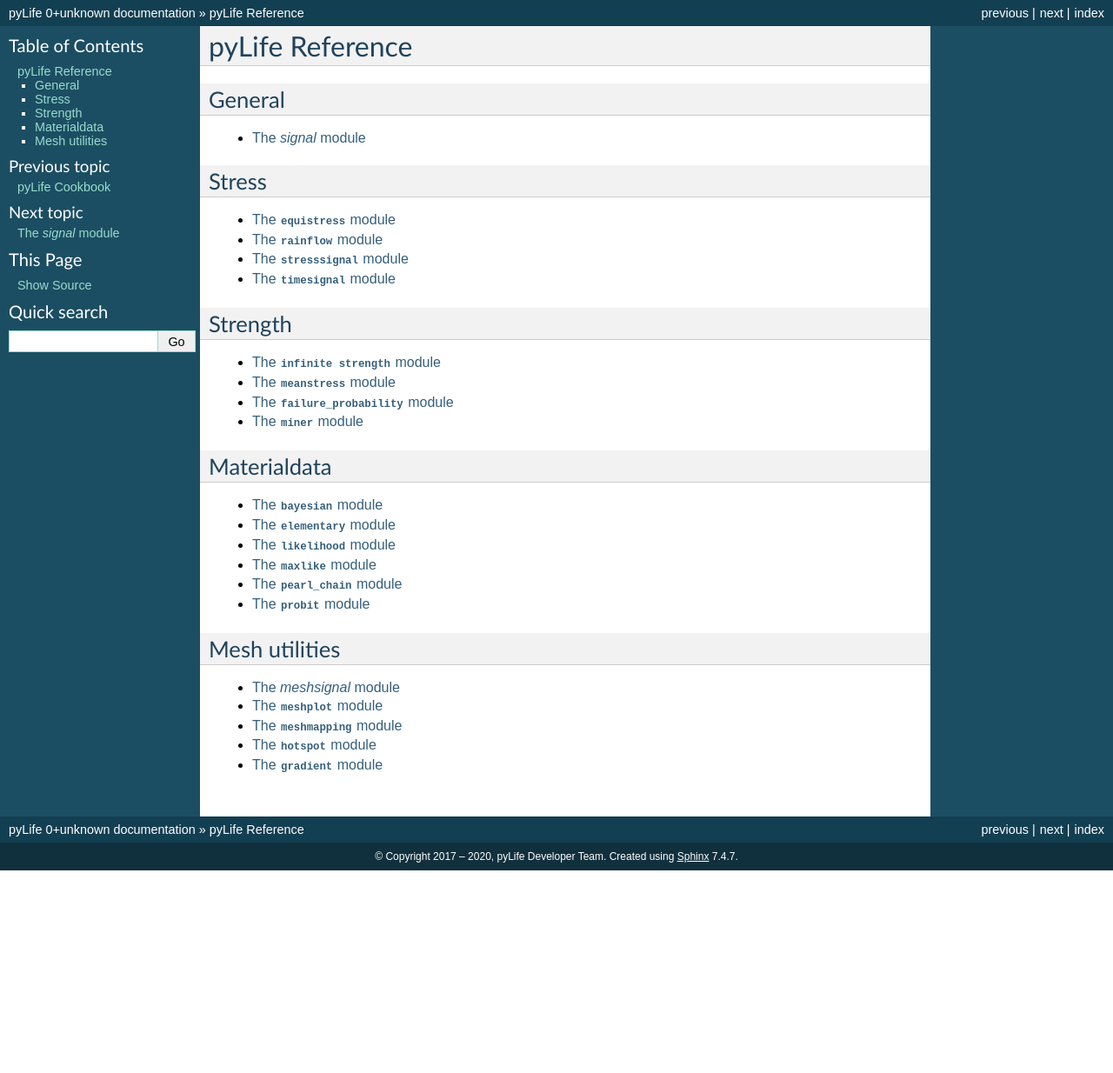
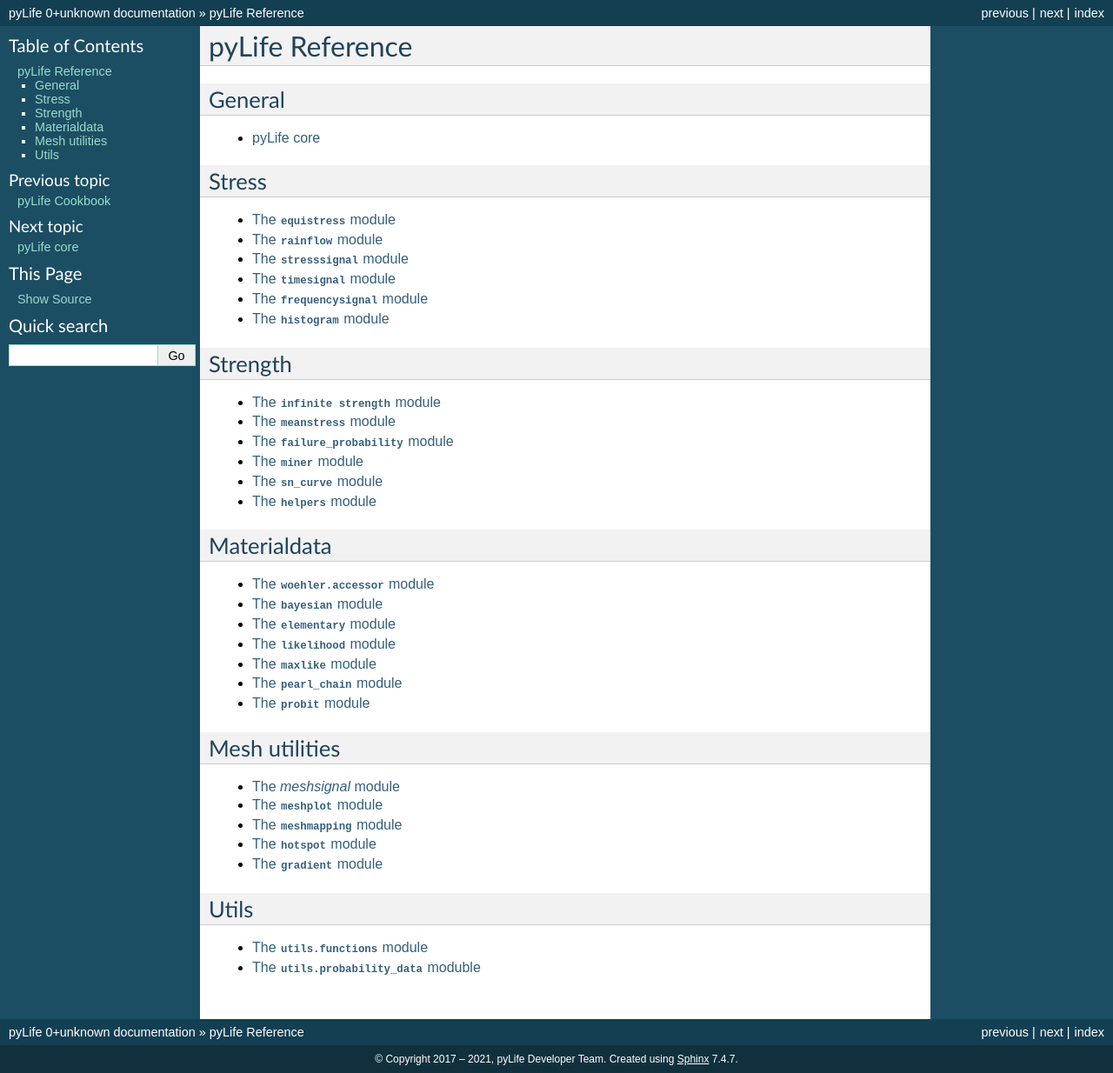
Before and after one commit to boschresearch/pylife, a Sphinx documentation site: the page built from doc/source/reference.rst, in a window 1280 px wide. Shown: the whole page at 87% size. Built offline with Sphinx 7.4.7, drawn with Linux system fonts in a browser that asks for light colours; pages that are not in the unit, such as notebooks, are missing from menus; before the commit the page ends 1001 px from its top, so only the background shows below that.

Commit message:
Update documentation
Signed-off-by: Johannes Mueller <johannes.mueller4@de.bosch.com>

```diff
--- a/doc/source/conf.py
+++ b/doc/source/conf.py
@@ -87,7 +87,7 @@
 
 # General information about the project.
 project = u'pyLife'
-copyright = u'2017 – 2020, pyLife Developer Team'
+copyright = u'2017 – 2021, pyLife Developer Team'
 author = u'pyLife Developer Team'
 
 # The version info for the project you're documenting, acts as replacement for
--- a/doc/source/general/signal.rst
+++ b/doc/source/general/signal.rst
@@ -1,6 +1,10 @@
-The `signal` module
-##############################
+pyLife core
+###########
 
 .. automodule:: pylife.core.signal
 	:undoc-members:
 	:members:
+
+.. automodule:: pylife.core.data_validator
+	:undoc-members:
+	:members:
--- /dev/null
+++ b/doc/source/materialdata/woehler/accessors.rst
@@ -0,0 +1,6 @@
+The ``woehler.accessor`` module
+###############################
+
+.. automodule:: pylife.materialdata.woehler.accessors
+	:undoc-members:
+	:members:
--- a/doc/source/reference.rst
+++ b/doc/source/reference.rst
@@ -17,6 +17,8 @@
    stress/rainflow
    stress/stresssignal
    stress/timesignal
+   stress/frequencysignal
+   stress/histogram
 
 Strength
 --------
@@ -27,12 +29,15 @@
    strength/meanstress
    strength/failure_probability
    strength/miner
+   strength/sn_curve
+   strength/helpers
 
 Materialdata
 ------------
 .. toctree::
    :maxdepth: 2
 
+   materialdata/woehler/accessors
    materialdata/woehler/analyzers/bayesian
    materialdata/woehler/analyzers/elementary
    materialdata/woehler/analyzers/likelihood
@@ -50,3 +55,11 @@
    mesh/meshmapping
    mesh/hotspot
    mesh/gradient
+
+Utils
+-----
+.. toctree::
+   :maxdepth: 2
+
+   utils/functions
+   utils/probability_data
--- /dev/null
+++ b/doc/source/strength/helpers.rst
@@ -0,0 +1,6 @@
+The ``helpers`` module
+######################
+
+.. automodule:: pylife.strength.helpers
+	:undoc-members:
+	:members:
--- a/doc/source/strength/miner.rst
+++ b/doc/source/strength/miner.rst
@@ -1,5 +1,5 @@
 The ``miner`` module
-##############################
+####################
 
 .. automodule:: pylife.strength.miner
 	:undoc-members:
--- /dev/null
+++ b/doc/source/strength/sn_curve.rst
@@ -0,0 +1,6 @@
+The ``sn_curve`` module
+#######################
+
+.. automodule:: pylife.strength.sn_curve
+	:undoc-members:
+	:members:
--- /dev/null
+++ b/doc/source/stress/frequencysignal.rst
@@ -0,0 +1,6 @@
+The ``frequencysignal`` module
+##############################
+
+.. automodule:: pylife.stress.frequencysignal
+	:undoc-members:
+	:members:
--- /dev/null
+++ b/doc/source/stress/histogram.rst
@@ -0,0 +1,6 @@
+The ``histogram`` module
+########################
+
+.. automodule:: pylife.stress.histogram
+	:undoc-members:
+	:members:
--- /dev/null
+++ b/doc/source/utils/functions.rst
@@ -0,0 +1,6 @@
+The ``utils.functions`` module
+##############################
+
+.. automodule:: pylife.utils.functions
+	:undoc-members:
+	:members:
--- /dev/null
+++ b/doc/source/utils/probability_data.rst
@@ -0,0 +1,6 @@
+The ``utils.probability_data`` moduble
+######################################
+
+.. automodule:: pylife.utils.probability_data
+	:undoc-members:
+	:members:
```
Also changed, not shown: 4 other files.
